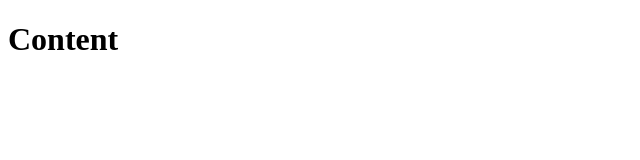
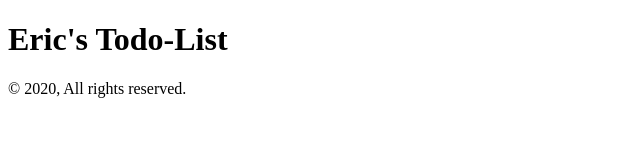
Before and after one commit to iamfredrickokereke/Dev-Ed-Tutorials-Code-Along, a plain HTML site: page Todolist/index.html in a window 1280 px wide. Shown: the whole page, without its empty margins (0-640 px from the left). Drawn offline with Linux system fonts and the light colour scheme.

Commit message:
ADD FORM  and main and footer sections

```diff
--- a/Todolist/index.html
+++ b/Todolist/index.html
@@ -11,7 +11,14 @@
     <title>Todo-List</title>
 </head>
 <body>
-    <h1>Content</h1>
+    <main>
+        <header>
+            <h1>Eric's Todo-List</h1>
+        </header>
+    </main>
+    <footer>
+        &copy; 2020, All rights reserved.
+    </footer>
 
     <script src="./app.js"></script>
 </body>
```
